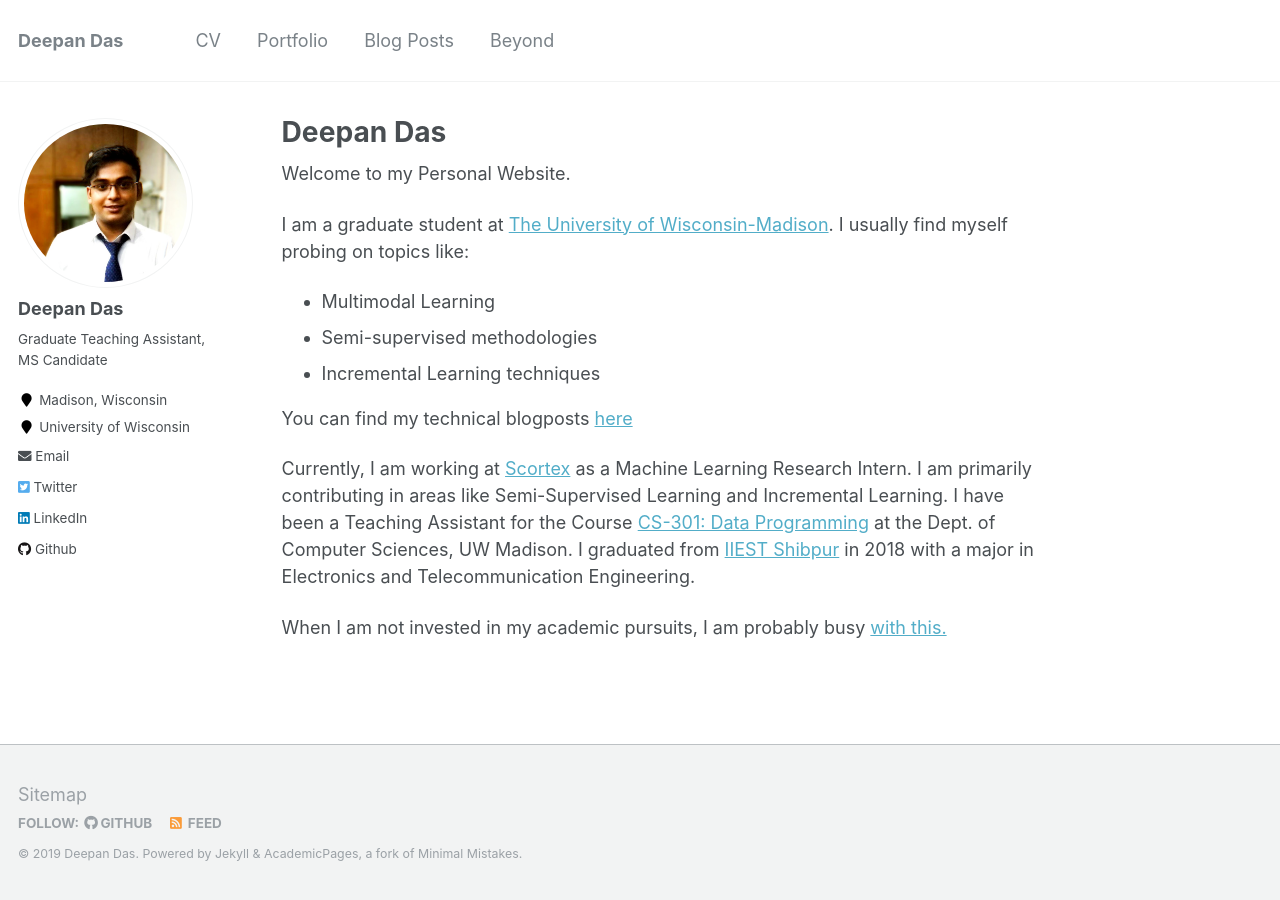
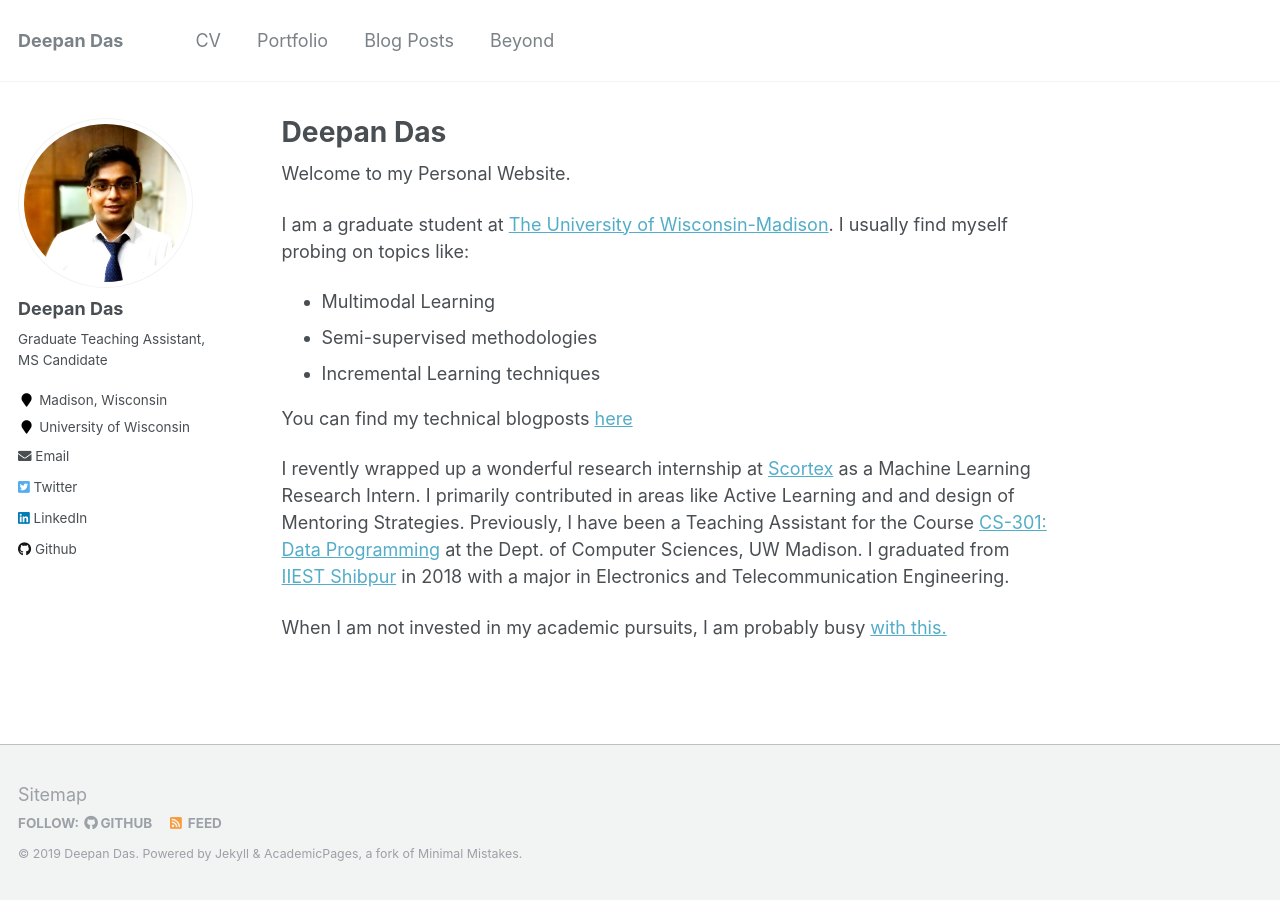
Before and after one commit to deepandas11/deepandas11.github.io, a Jekyll site: the page built from _pages/about.md, in a window 1280 px wide. Built offline with Jekyll 4.4.1, drawn with Linux system fonts in a browser that asks for light colours.

Commit message:
update internship

```diff
--- a/_pages/about.md
+++ b/_pages/about.md
@@ -19,6 +19,6 @@ I am a graduate student at [The University of Wisconsin-Madison](https://www.eng
 
 You can find my technical blogposts [here](https://deepandas11.github.io/year-archive/)
 
-Currently, I am working at [Scortex](https://scortex.io/) as a Machine Learning Research Intern. I am primarily contributing in areas like Semi-Supervised Learning and Incremental Learning. I have been a Teaching Assistant for the Course [CS-301: Data Programming](https://tyler.caraza-harter.com/cs301/spring19/syllabus.html) at the Dept. of Computer Sciences, UW Madison. I graduated from [IIEST Shibpur](https://www.iiests.ac.in/) in 2018 with a major in Electronics and Telecommunication Engineering.
+I revently wrapped up a wonderful research internship at [Scortex](https://scortex.io/) as a Machine Learning Research Intern. I primarily contributed in areas like Active Learning and and design of Mentoring Strategies. Previously, I have been a Teaching Assistant for the Course [CS-301: Data Programming](https://tyler.caraza-harter.com/cs301/spring19/syllabus.html) at the Dept. of Computer Sciences, UW Madison. I graduated from [IIEST Shibpur](https://www.iiests.ac.in/) in 2018 with a major in Electronics and Telecommunication Engineering.
 
 When I am not invested in my academic pursuits, I am probably busy [with this.](https://deepandas11.github.io/beyond/)
```
